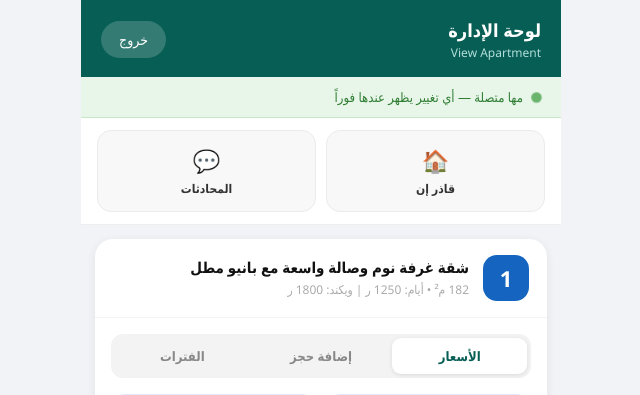
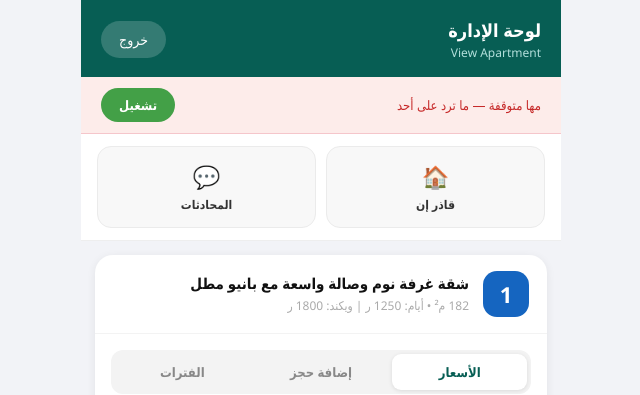
Before and after one commit to gettar77-alt/whatsapp-agent-, a Flask app: page /admin in a window 1280 px wide. Shown: the top 395 px of the page, without its empty margins (319-959 px from the left). Run offline with Flask 3, Linux system fonts and the light colour scheme; the visitor is signed in with stand-in values (Sample User, id 1); parts of the project's set-up code (start-up, migrations or seed data) failed here and were passed over.

Commit message:
زر تشغيل/إيقاف مها بالإدارة + لا تسأل عن العدد + منع اه

```diff
--- a/app.py
+++ b/app.py
@@ -1,5 +1,6 @@
 import json
 import os
+import subprocess
 from datetime import datetime
 from flask import Flask, request, jsonify, render_template, session, redirect, url_for
 import config
@@ -31,6 +32,18 @@ def _log_handoff(phone: str, message: str):
     os.makedirs(config.LOG_DIR, exist_ok=True)
     with open(config.HANDOFF_LOG_FILE, "a", encoding="utf-8") as f:
         f.write(f"[{datetime.now().strftime('%Y-%m-%d %H:%M')}] {phone}: {message}\n")
+
+
+def _bridge_active() -> bool:
+    """هل خدمة مها (الجسر) شغّالة الآن."""
+    try:
+        r = subprocess.run(
+            ["systemctl", "is-active", "maha-bridge"],
+            capture_output=True, text=True, timeout=5,
+        )
+        return r.stdout.strip() == "active"
+    except Exception:
+        return False
 
 
 # =============================
@@ -147,7 +160,21 @@ def admin():
     if not session.get("admin"):
         return render_template("admin_login.html", error=error)
     data = _load_apartments()
-    return render_template("admin.html", units=data["الوحدات"])
+    return render_template("admin.html", units=data["الوحدات"], maha_on=_bridge_active())
+
+
+@app.route("/admin/maha/<action>", methods=["POST"])
+def admin_maha(action):
+    if not session.get("admin"):
+        return redirect(url_for("admin"))
+    try:
+        if action == "on":
+            subprocess.run(["systemctl", "start", "maha-bridge"], timeout=10)
+        elif action == "off":
+            subprocess.run(["systemctl", "stop", "maha-bridge"], timeout=10)
+    except Exception:
+        pass
+    return redirect(url_for("admin"))
 
 
 @app.route("/admin/conversations")
--- a/templates/admin.html
+++ b/templates/admin.html
@@ -31,10 +31,18 @@
     }
 
     .maha-bar {
-      background: #e8f5e9; padding: 11px 20px;
-      display: flex; align-items: center; gap: 9px;
-      font-size: 13px; color: #2e7d32; border-bottom: 1px solid #c8e6c9;
+      padding: 11px 20px;
+      display: flex; align-items: center; justify-content: space-between;
+      font-size: 13px; border-bottom: 1px solid #c8e6c9;
     }
+    .maha-bar.on  { background: #e8f5e9; color: #2e7d32; border-bottom-color: #c8e6c9; }
+    .maha-bar.off { background: #fdecea; color: #c62828; border-bottom-color: #f5c6cb; }
+    .maha-toggle {
+      border: none; padding: 8px 18px; border-radius: 20px;
+      font-size: 13px; font-weight: 700; font-family: inherit; cursor: pointer; color: #fff;
+    }
+    .on-btn  { background: #43a047; }
+    .off-btn { background: #e53935; }
     .dot {
       width: 9px; height: 9px; background: #43a047; border-radius: 50%;
       animation: pulse 1.8s infinite; flex-shrink: 0;
@@ -212,10 +220,22 @@
   </div>
 </div>
 
-<!-- بادج مها -->
-<div class="maha-bar">
-  <div class="dot"></div>
-  مها متصلة — أي تغيير يظهر عندها فوراً
+<!-- تشغيل/إيقاف مها -->
+<div class="maha-bar {{ 'on' if maha_on else 'off' }}">
+  <div style="display:flex; align-items:center; gap:9px;">
+    {% if maha_on %}<div class="dot"></div>{% endif %}
+    <span>{{ 'مها تشتغل الحين وترد على العملاء' if maha_on else 'مها متوقفة — ما ترد على أحد' }}</span>
+  </div>
+  {% if maha_on %}
+  <form method="post" action="/admin/maha/off" style="margin:0;"
+        onsubmit="return confirm('تبي توقف مها؟ بتوقف ترد على العملاء لين تشغّلها')">
+    <button type="submit" class="maha-toggle off-btn">إيقاف</button>
+  </form>
+  {% else %}
+  <form method="post" action="/admin/maha/on" style="margin:0;">
+    <button type="submit" class="maha-toggle on-btn">تشغيل</button>
+  </form>
+  {% endif %}
 </div>
 
 <!-- روابط سريعة -->
```
Also changed, not shown: system_prompt.txt (+5 -4 lines).
